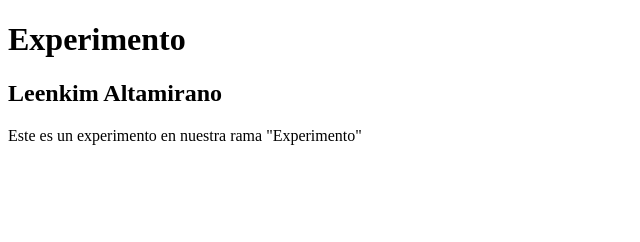
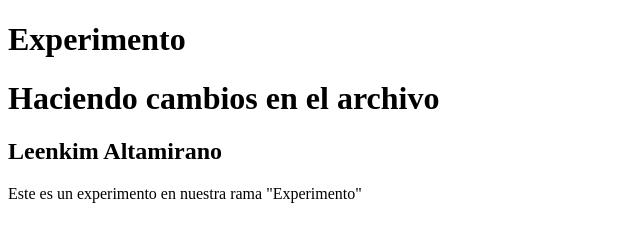
Before and after one commit to leen346/curso, a plain HTML site: page index.html in a window 1280 px wide. Shown: the whole page, without its empty margins (0-640 px from the left). Drawn offline with Linux system fonts and the light colour scheme.

```diff
--- a/index.html
+++ b/index.html
@@ -8,6 +8,7 @@
 <body>
     <header>
         <h1>Experimento</h1>
+        <h1>Haciendo cambios en el archivo</h1>
     </header>
     <div class="container">
         <h2>Leenkim Altamirano</h2>
```
